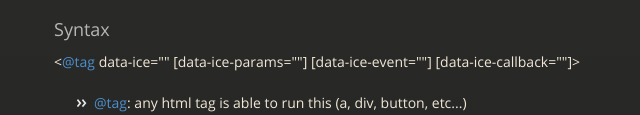
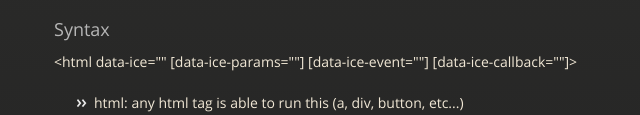
Before and after one commit to EyeCode/jquery-ice, a plain HTML site: page index.html in a window 1280 px wide. Shown: the part 837-952 px from the top of the page, 261-901 px from the left. Drawn offline with nearby package versions, Linux system fonts and the light colour scheme.

Commit message:
fixed doc

```diff
--- a/index.html
+++ b/index.html
@@ -78,11 +78,10 @@
             <h3>
                 <a id="syntax" class="anchor" href="#syntax" aria-hidden="true"><span class="octicon octicon-link"></span></a>Syntax</h3>
 
-            <p>&lt;<a href="https://github.com/tag" class="user-mention">@tag</a> data-ice="" [data-ice-params=""] [data-ice-event=""] [data-ice-callback=""]&gt;</p>
+            <p>&lt;html data-ice="" [data-ice-params=""] [data-ice-event=""] [data-ice-callback=""]&gt;</p>
 
             <ul>
-                <li>
-                    <a href="https://github.com/tag" class="user-mention">@tag</a>: any html tag is able to run this (a, div, button, etc...)</li>
+                <li>html: any html tag is able to run this (a, div, button, etc...)</li>
                 <li>data-ice: [(string)event|method or event|namespace] Event following by the method to call, you just have to separate event from callable with a pipe.</li>
                 <li>data-ice-params: [Optional(mixed)] This is optional, string, integer or object can be contained here, but becareful to write well defined object if used.</li>
                 <li>data-ice-event: [Optional(string] This is also optional, but allows, directly from the dom, to register an event.</li>
--- a/javascripts/jquery-ice.min.js
+++ b/javascripts/jquery-ice.min.js
@@ -1 +1 @@
-new $.Class({namespace:"ice",consts:{ICE:"[data-ice]",SPLITTER:"|"},events:["click","change","focus","blur","submit"],init:function(){this.registerIceEvents(this);this.startListeners(this.events)},startListeners:function(e){for(var t in e){this.addListener(e[t])}},addListener:function(e){$("body").on(e,this.buildStrListener(e),function(e){e.preventDefault();var t=$(this);if(typeof t.prop("disabled")==="undefined"){ice.call(t,e.type)}})},call:function(e,t){var n=this.callable($(e),t),r=this.getArguments($(e));method=window;$.each(n,function(e,t){if(typeof method[t]!=="undefined"){method=method[t]}});method!==window?$.proxy(method,null,r)():null},callable:function(e,t){return e.data("ice").replace(t+this.SPLITTER(),"").split(".")||null},getArguments:function(e){return e.data("iceParams")||null},registerIceEvents:function(e){$(this.ICE().replace("]","-event]")).each(function(){if($.inArray($(this).data("iceEvent"),e.events)==-1){e.events.push($(this).data("iceEvent"))}})},registerEvent:function(e){if($.inArray(e,this.events)==-1){this.events.push(e);this.addListener(e)}},buildStrListener:function(e){return this.ICE().replace("]",'^="'+e+'"]')}})
+$.Class({namespace:"ice",consts:{ICE:"[data-ice]",SPLITTER:"|"},events:["click","change","focus","blur","submit"],init:function(){this.registerIceEvents(this);this.startListeners(this.events)},startListeners:function(e){for(var t in e){this.addListener(e[t])}},addListener:function(e){$("body").on(e,this.buildStrListener(e),function(e){e.preventDefault();var t=$(this);if(typeof t.prop("disabled")==="undefined"){ice.call(t,e.type)}})},call:function(e,t){var n=this.callable($(e),t),r=this.getArguments($(e));method=window;$.each(n,function(e,t){if(typeof method[t]!=="undefined"){method=method[t]}});method!==window?$.proxy(method,null,r,$(e))():null},callback:function(e,t){var n=window;if($(e).data("iceCallback")){$.each($(e).data("iceCallback").split("."),function(e,t){if(typeof n[t]!=="undefined"){n=n[t]}});$.proxy(n,null,t,$(e))()}},callable:function(e,t){return e.data("ice").replace(t+this.SPLITTER(),"").split(".")||null},getArguments:function(e){return e.data("iceParams")||null},registerIceEvents:function(e){$(this.ICE().replace("]","-event]")).each(function(){if($.inArray($(this).data("iceEvent"),e.events)==-1){e.events.push($(this).data("iceEvent"))}})},registerEvent:function(e){if($.inArray(e,this.events)==-1){this.events.push(e);this.addListener(e)}},buildStrListener:function(e){return this.ICE().replace("]",'^="'+e+'"]')}})
```
